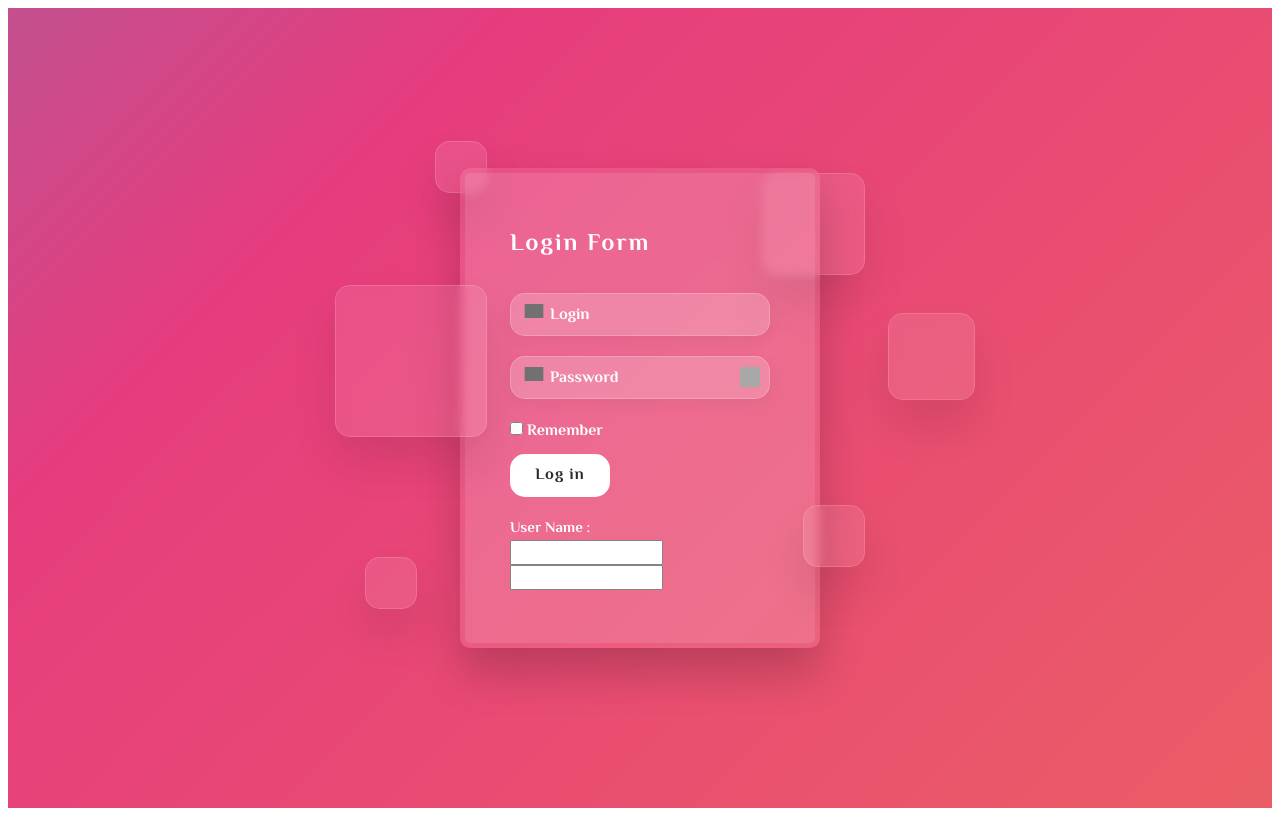
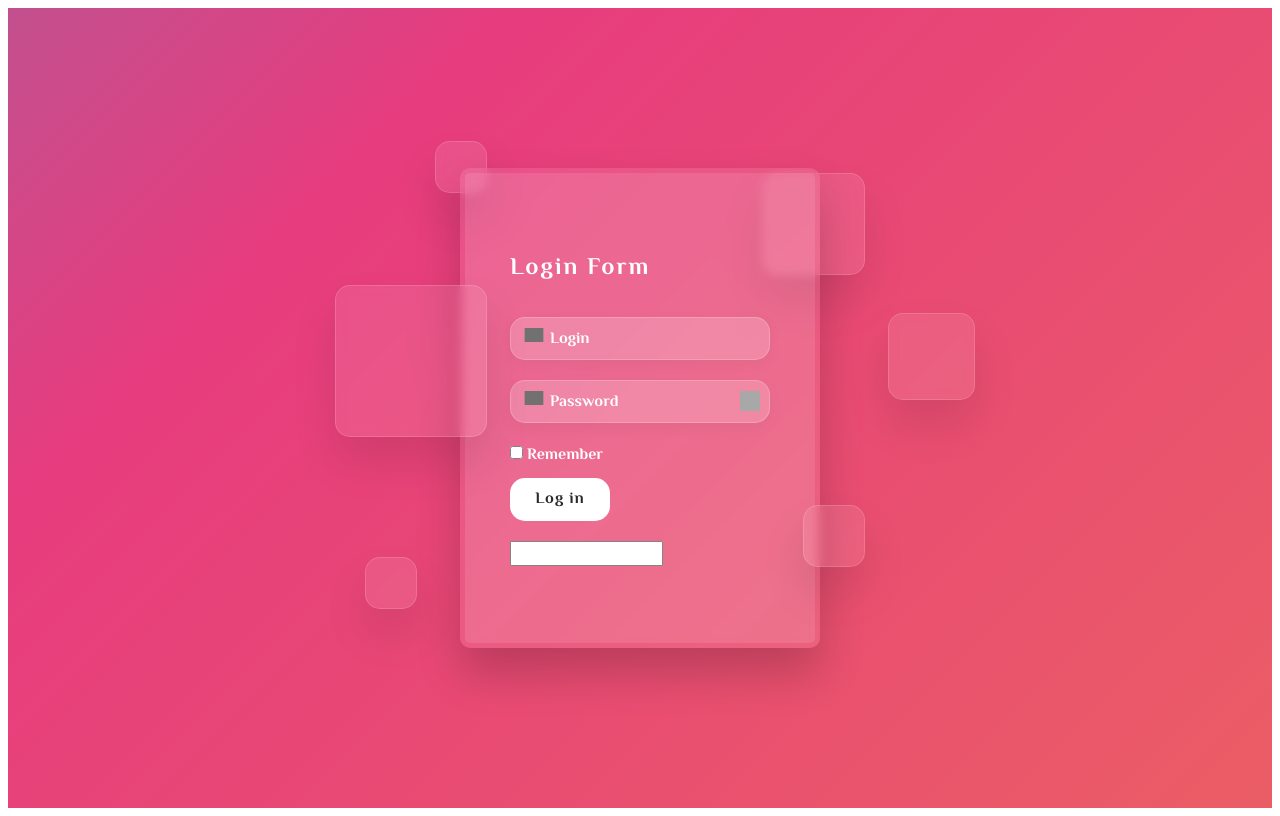
Before and after one commit to Mindula-Dilthushan/Login-Form-App, an Angular app: page / in a window 1280 px wide. Built offline with nearby package versions, Linux system fonts and the light colour scheme; grey boxes are pictures that could not be loaded.

Commit message:
two way data binding

```diff
--- a/src/app/app.module.ts
+++ b/src/app/app.module.ts
@@ -5,7 +5,7 @@ import { AppRoutingModule } from './app-routing.module';
 import { AppComponent } from './app.component';
 import { TestingComponent } from './testing/testing.component';
 import { SignInFormComponent } from './sign-in-form/sign-in-form.component';
-import {ReactiveFormsModule} from "@angular/forms";
+import {FormsModule, ReactiveFormsModule} from "@angular/forms";
 
 @NgModule({
   declarations: [
@@ -16,7 +16,8 @@ import {ReactiveFormsModule} from "@angular/forms";
   imports: [
     BrowserModule,
     AppRoutingModule,
-    ReactiveFormsModule
+    ReactiveFormsModule,
+    FormsModule
   ],
   providers: [],
   bootstrap: [AppComponent]
--- a/src/app/sign-in-form/sign-in-form.component.html
+++ b/src/app/sign-in-form/sign-in-form.component.html
@@ -16,9 +16,8 @@
         <form action="">
 
           <div class="inputBx">
-            <input type="text" required="required" name="userName" id="userName" class="user-name"
-                   #element (keyup.enter)="setUserName(element.value)">
-
+            <input type="text" required="required" name="userName" id="userName" class="user-name">
+                   <!--#element (keyup.enter)="setUserName(element.value)">-->
             <span>Login</span>
             <img src="https://www.flaticon.com/svg/static/icons/svg/709/709699.svg" alt="user">
           </div>
@@ -38,10 +37,19 @@
 
         </form>
 
-        <p> User Name : {{userName}}</p>
+        <!--  One Way Data Binding-->
+<!--        <p> User Name : {{userName}}</p>-->
 
-        <input type="text" value="{{userName}}">
-        <input type="text" [value]="userName">
+<!--        <input type="text" value="{{userName}}">-->
+<!--        <input type="text" [value]="userName">-->
+
+        <!--  Two Way Data Binding-->
+
+        <!-- [(ngModel)] == banana in the box-->
+        <input type="text" [(ngModel)]="userName">
+        <br>
+        {{userName}}
+
 <!--        <p>Forgot password? <a href="#">Click Here</a></p>-->
 <!--        <p>Don't have an account <a href="#">Sign up</a></p>-->
       </div>
--- a/src/app/sign-in-form/sign-in-form.component.ts
+++ b/src/app/sign-in-form/sign-in-form.component.ts
@@ -14,9 +14,9 @@ export class SignInFormComponent implements OnInit {
 
   userName='';
 
-  setUserName(text: string){
-    this.userName=text;
-    console.log(this.userName);
-  }
+  // setUserName(text: string){
+  //   this.userName=text;
+  //   console.log(this.userName);
+  // }
 
 }
```
